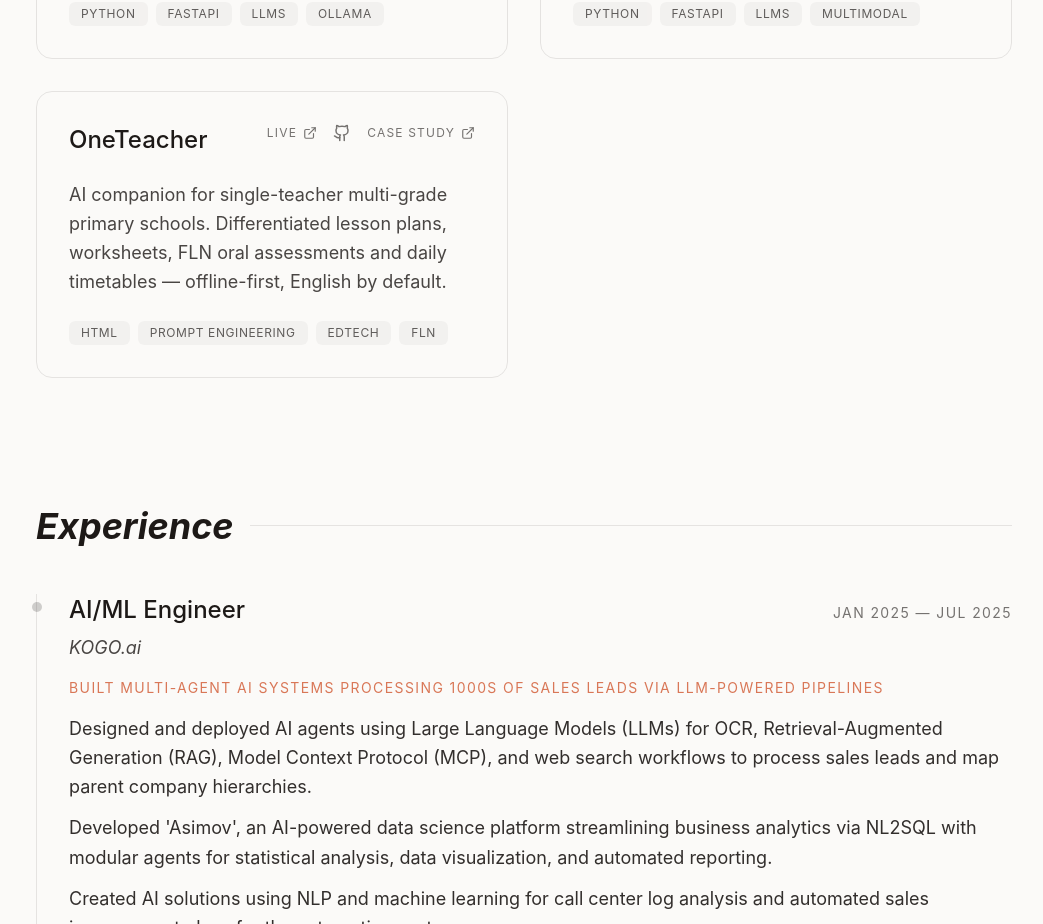
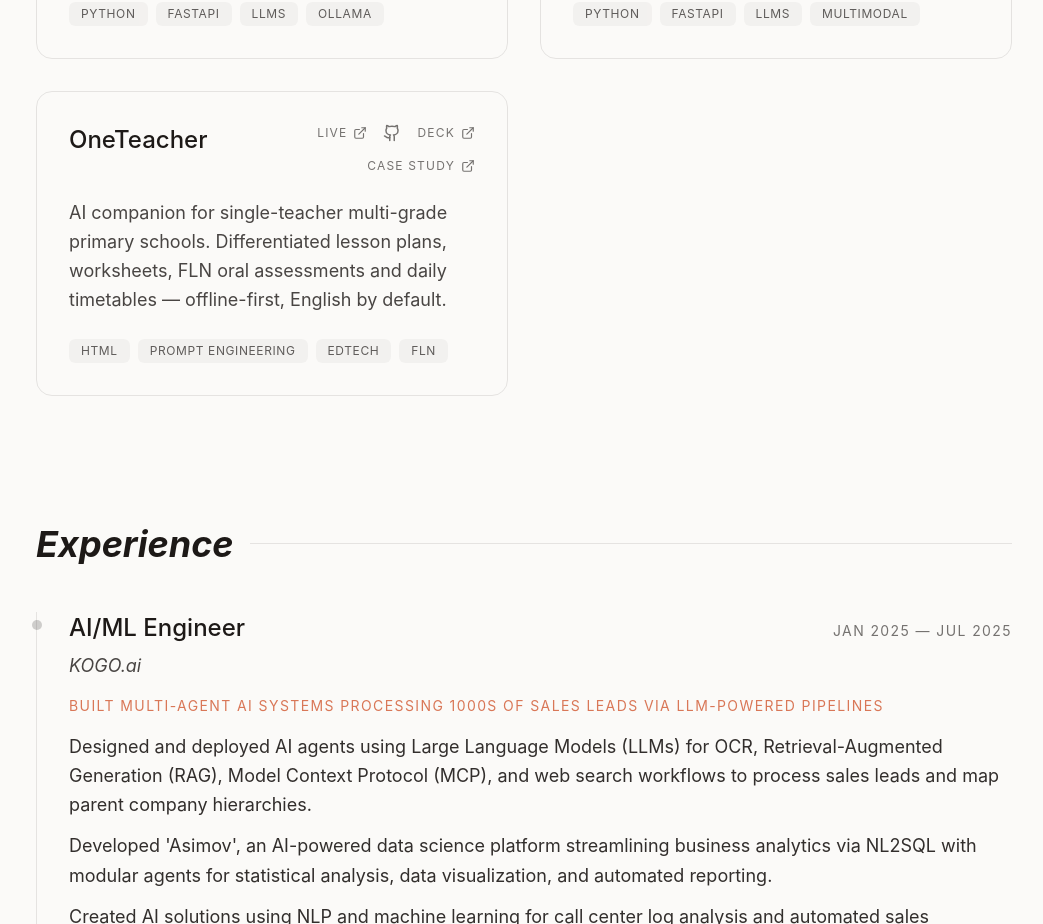
Before and after one commit to mahadevaiahrashmi/mahadevaiahrashmi.github.io, a React (Vite) app: page / in a window 1280 px wide. Shown: the part 2040-2964 px from the top of the page, without its empty margins (116-1159 px from the left). Built offline with nearby package versions, Linux system fonts and the light colour scheme.

Commit message:
Add OneTeacher investor deck link on project card

```diff
--- a/src/App.tsx
+++ b/src/App.tsx
@@ -216,6 +216,7 @@ function HomePage() {
                 <div className="flex flex-wrap gap-4 justify-end">
                   <a href="https://oneteacher-app-richfeyn.vercel.app/" target="_blank" rel="noopener noreferrer" className="opacity-60 hover:opacity-100 transition-opacity flex items-center gap-1.5 text-xs font-sans uppercase tracking-widest" title="Live Demo">Live <ExternalLink size={14} /></a>
                   <a href="https://github.com/mahadevaiahrashmi/EkAdhyapak-Sahayak" target="_blank" rel="noopener noreferrer" className="opacity-60 hover:opacity-100 transition-opacity" title="Source Repo"><Github size={18} /></a>
+                  <a href="https://github.com/mahadevaiahrashmi/EkAdhyapak-Sahayak/blob/main/One_Teacher_Investor_Pitch.pdf" target="_blank" rel="noopener noreferrer" className="opacity-60 hover:opacity-100 transition-opacity flex items-center gap-1.5 text-xs font-sans uppercase tracking-widest" title="Investor deck">Deck <ExternalLink size={14} /></a>
                   <Link to="/blog/ekadhyapak-sahayak" className="opacity-60 hover:opacity-100 transition-opacity flex items-center gap-1.5 text-xs font-sans uppercase tracking-widest" title="Case Study">Case Study <ExternalLink size={14} /></Link>
                 </div>
               </div>
```
